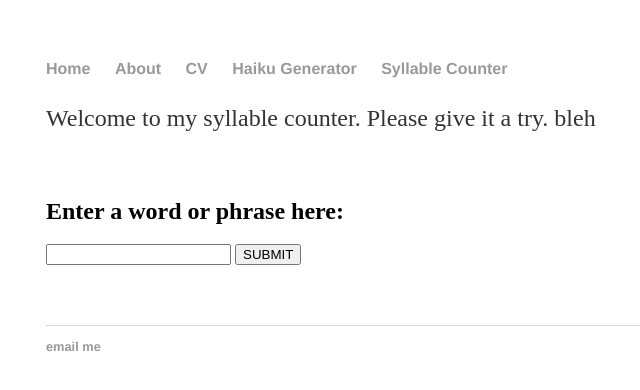
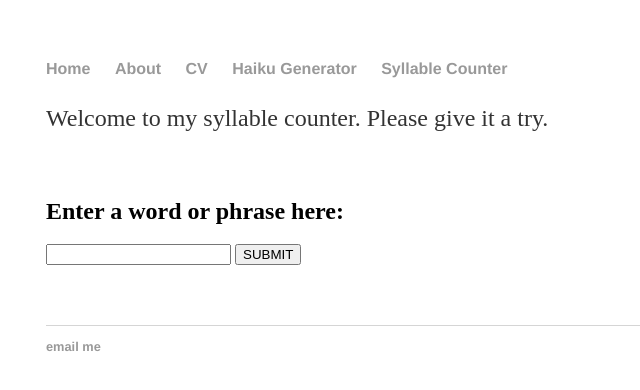
Before and after one commit to SeanEFletcher/SeanEFletcher.github.io, a Jekyll site: the page built from syllable/index.html, in a window 1280 px wide. Shown: the top 390 px of the page, without its empty margins (146-786 px from the left). Built offline with Jekyll 4.4.1, drawn with Linux system fonts in a browser that asks for light colours.

Commit message:
Update index.html

```diff
--- a/syllable/index.html
+++ b/syllable/index.html
@@ -2,7 +2,7 @@
 layout: default
 title: Syllable Counter
 ---
-<p> Welcome to my syllable counter. Please give it a try. bleh</p><br>
+<p> Welcome to my syllable counter. Please give it a try.</p><br>
 <h2 id="prompt">Enter a word or phrase here:</h2>
 
       <form id="form" autocomplete="off">
```
Also changed, not shown: other parts of syllable/index.html (+0 -4 lines).
